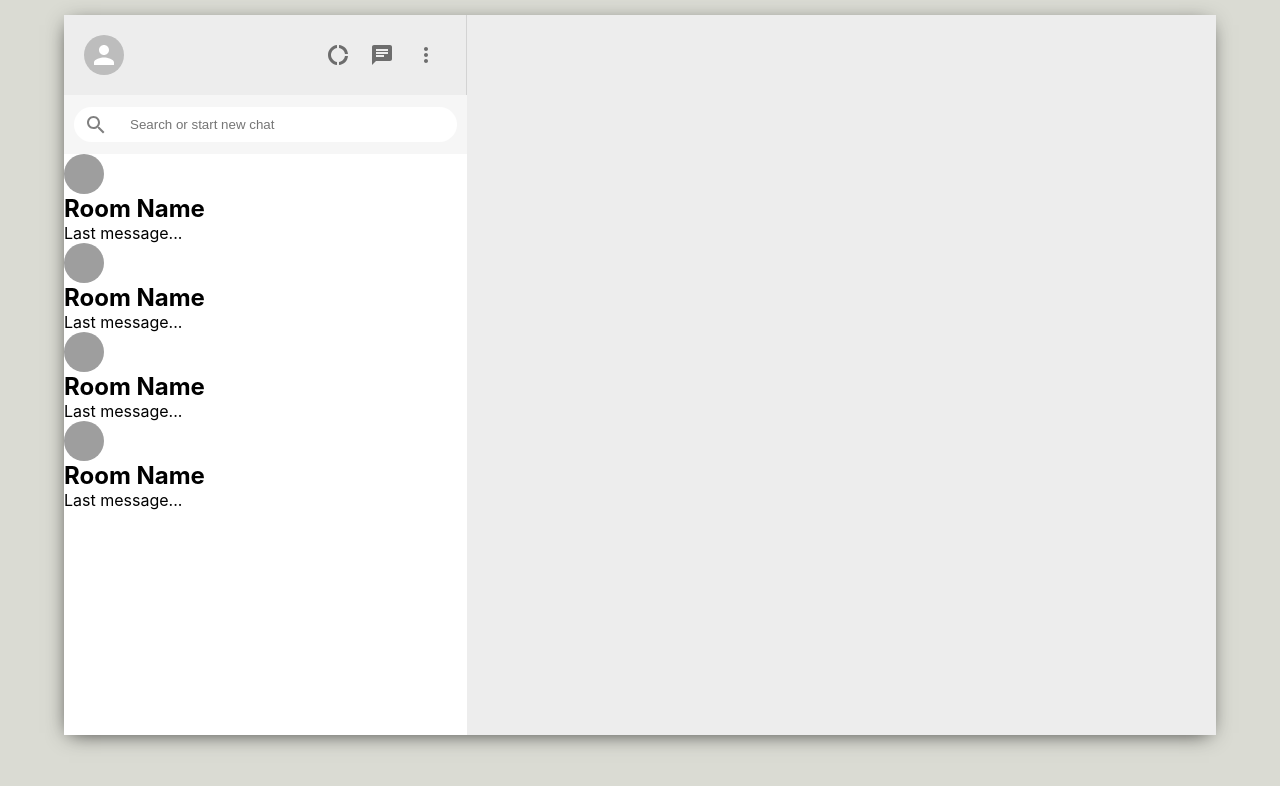
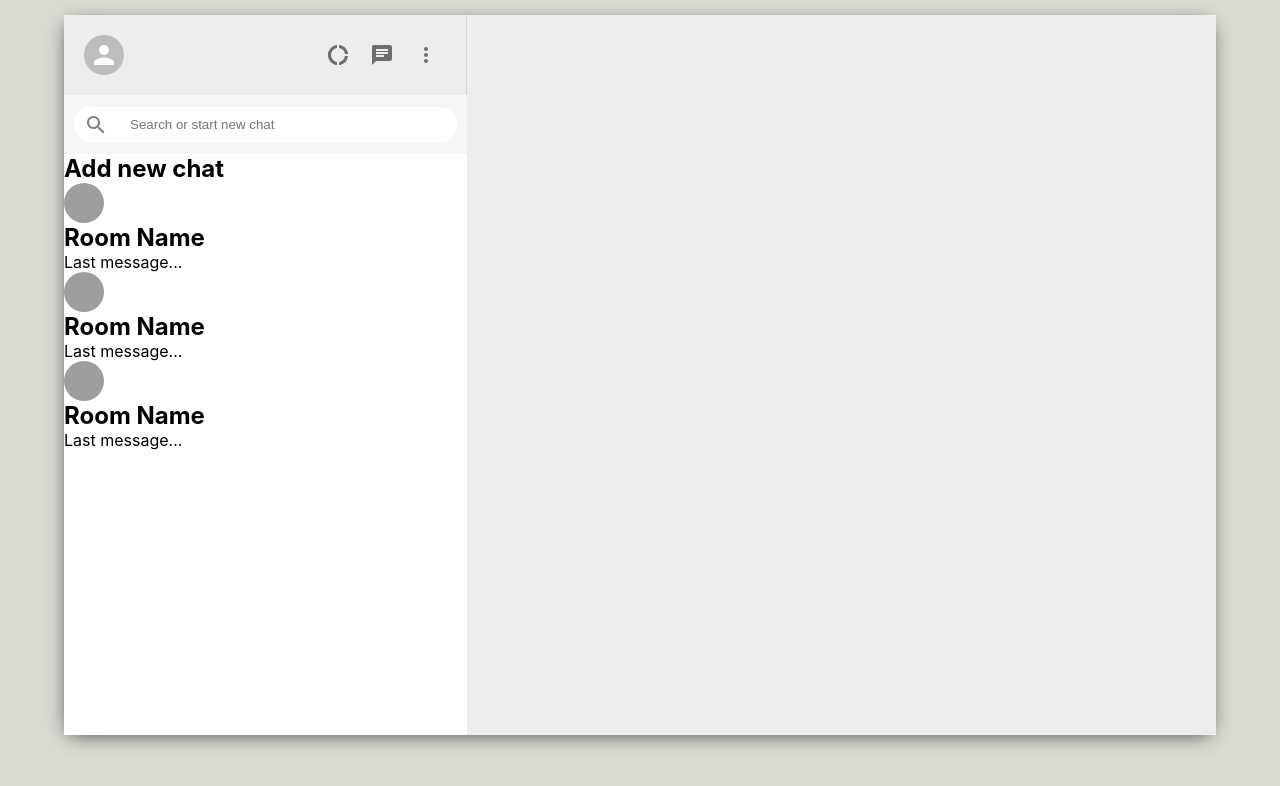
Before and after one commit to bhatiakanishk/React-WhatApp-Clone, a React (Create React App) app in the folder whatsapp-clone/: page / in a window 1280 px wide. Shown: the top 786 px of the page. Built offline with nearby package versions, Linux system fonts and the light colour scheme; grey boxes are pictures that could not be loaded.

Commit message:
Update Sidebar.js

```diff
--- a/whatsapp-clone/src/Sidebar.js
+++ b/whatsapp-clone/src/Sidebar.js
@@ -31,7 +31,7 @@ function Sidebar() {
             </div>
         </div>
         <div className="sidebar_chats">
-            <SidebarChat />
+            <SidebarChat addNewChat/>
             <SidebarChat />
             <SidebarChat />
             <SidebarChat />
```
